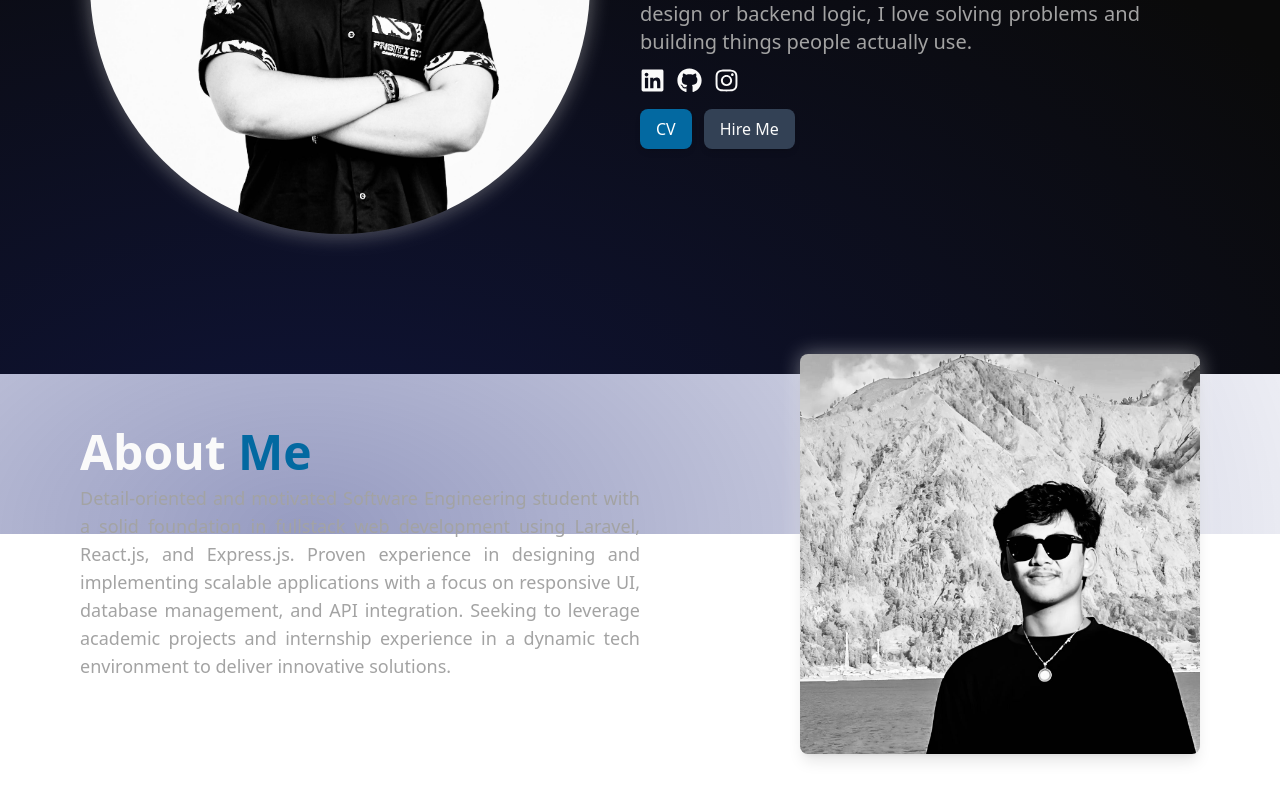
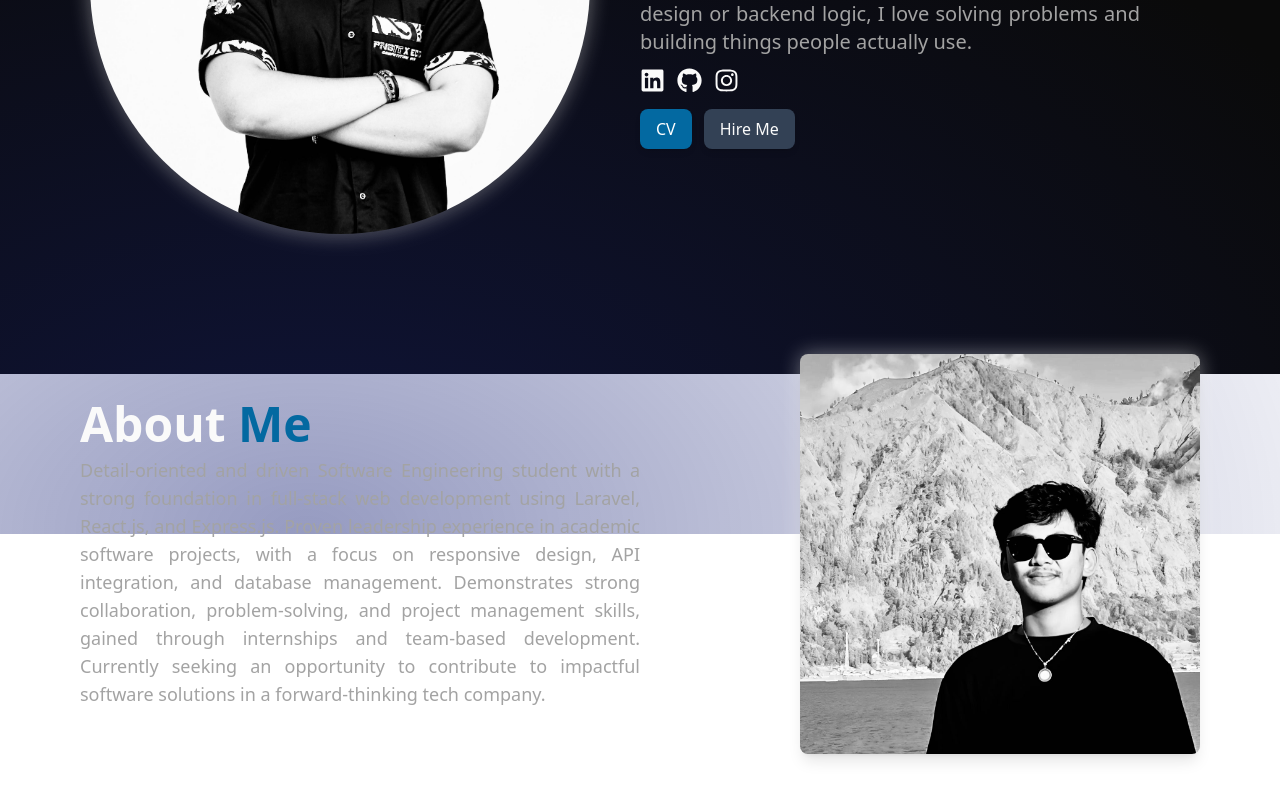
Before and after one commit to adityasptraa/portfolio-aditya, a React (Vite) app: page / in a window 1280 px wide. Shown: the part 426-1226 px from the top of the page. Built offline with nearby package versions, Linux system fonts and the light colour scheme.

Commit message:
edit desc about

```diff
--- a/src/data/index.js
+++ b/src/data/index.js
@@ -1,12 +1,10 @@
-import cv from "../assets/cv/Curriculum vitae-Ida Bagus Aditya Cahya Wiraguna.pdf"
+import cv from "../assets/cv/Curriculum vitae-Ida Bagus Aditya Cahya Wiraguna.pdf";
 
 import profileDark from "../assets/profile/profile-dark.jpg";
 import profileLight from "../assets/profile/profile-light.jpg";
 
 import aboutDark from "../assets/about/about-dark.jpg";
 import aboutLight from "../assets/about/about-light.jpg";
-
-
 
 // hero
 export const hero = {
@@ -39,23 +37,25 @@ export const socialLinks = [
   },
 ];
 
-
 // about
 export const aboutMe = {
-  description: `  Detail-oriented and motivated Software Engineering student with a
-          solid foundation in fullstack web development using Laravel, React.js,
-          and Express.js. Proven experience in designing and implementing
-          scalable applications with a focus on responsive UI, database
-          management, and API integration. Seeking to leverage academic projects
-          and internship experience in a dynamic tech environment to deliver
-          innovative solutions.`,
+  description: `  Detail-oriented and driven Software Engineering student with a strong foundation in full-stack web development using
+Laravel, React.js, and Express.js. Proven leadership experience in academic software projects, with a focus on
+responsive design, API integration, and database management. Demonstrates strong collaboration, problem-solving,
+and project management skills, gained through internships and team-based development. Currently seeking an
+opportunity to contribute to impactful software solutions in a forward-thinking tech company.`,
   imageAboutLight: aboutLight,
   imageAboutDark: aboutDark,
 };
 
 // technologies
 export const technologies = [
-  { name: "HTML", icon: "FaHtml5", color: "text-orange-500", level: "advanced" },
+  {
+    name: "HTML",
+    icon: "FaHtml5",
+    color: "text-orange-500",
+    level: "advanced",
+  },
   { name: "CSS", icon: "FaCss3Alt", color: "text-blue-500", level: "advanced" },
   {
     name: "JavaScript",
```
